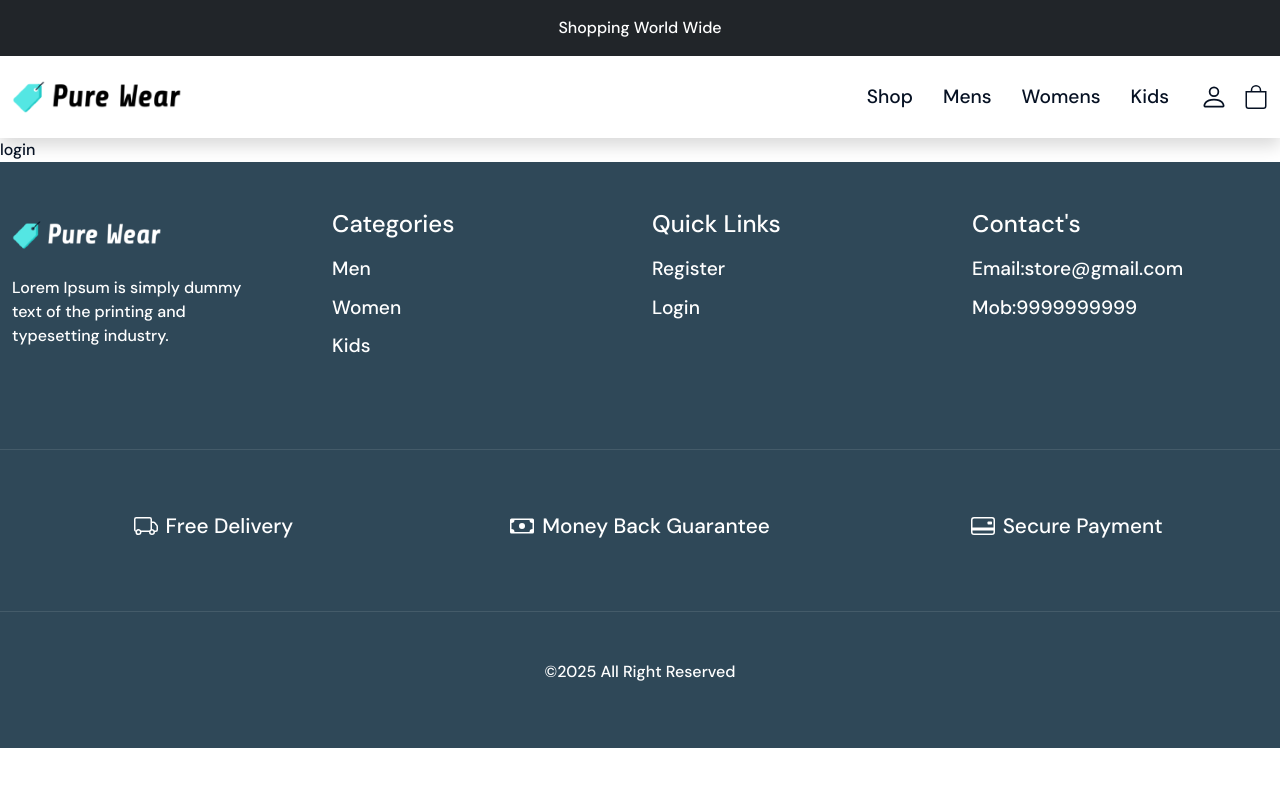
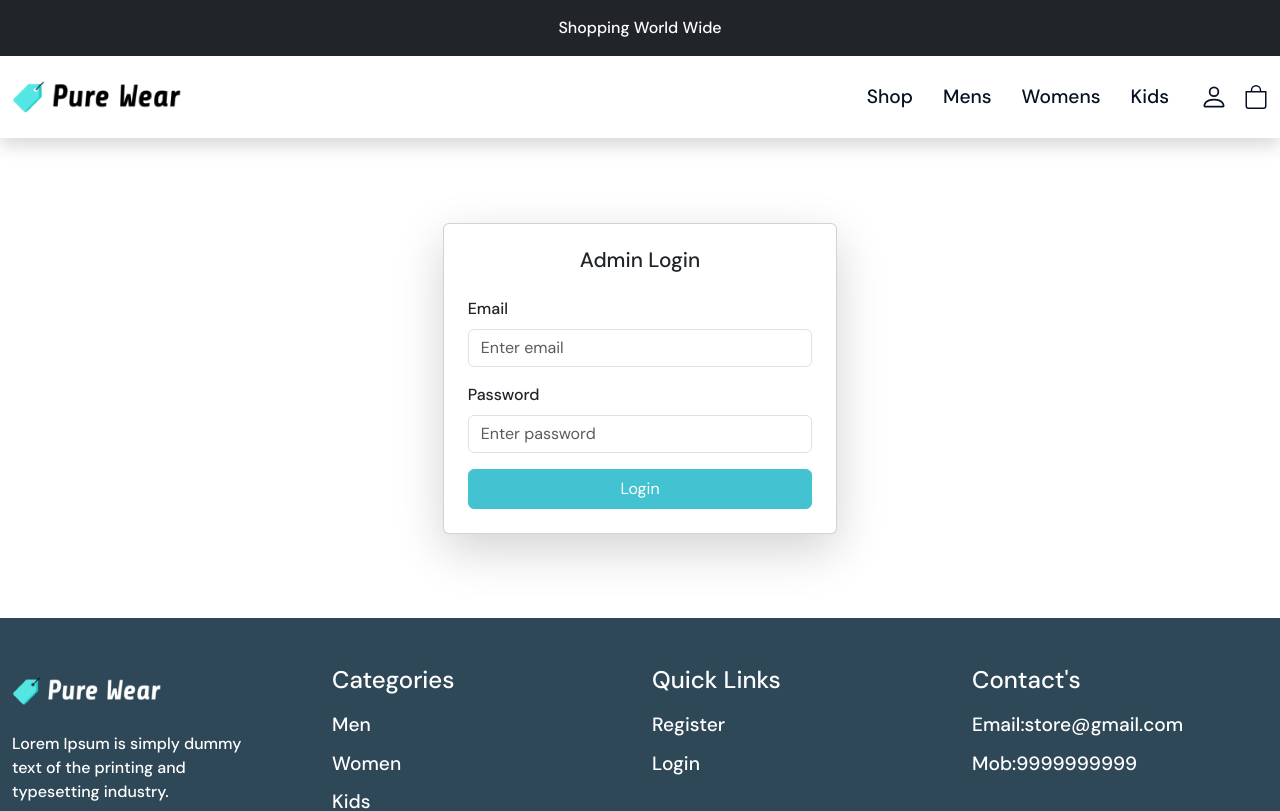
Before and after one commit to Alirustom/react-laravel-ecommerce, a React (Vite) app in the folder frontend/: page /admin/login in a window 1280 px wide. Shown: the top 811 px of the page. Built offline with nearby package versions, Linux system fonts and the light colour scheme.

Commit message:
Admin login page and api done

```diff
--- a/frontend/package.json
+++ b/frontend/package.json
@@ -10,6 +10,7 @@
     "preview": "vite preview"
   },
   "dependencies": {
+    "axios": "^1.11.0",
     "bootstrap": "^5.3.7",
     "react": "^19.1.1",
     "react-bootstrap": "^2.10.10",
--- a/frontend/src/components/admin/login.jsx
+++ b/frontend/src/components/admin/login.jsx
@@ -1,11 +1,100 @@
-import React from 'react'
-import Layout from '../common/Layout';
- const Login = () => {
+import React, { useState } from "react";
+import Layout from "../common/Layout";
+import axios from "axios";
+import {
+  Container,
+  Row,
+  Col,
+  Card,
+  Form,
+  Button,
+  Alert,
+  Spinner,
+} from "react-bootstrap";
+
+const Login = () => {
+  const [email, setEmail]       = useState("");
+  const [password, setPassword] = useState("");
+  const [error, setError]       = useState("");
+  const [loading, setLoading]   = useState(false);
+  const isMobile = window.innerWidth <= 768;
+
+  const handleSubmit = async (e) => {
+    e.preventDefault();
+    setError("");
+    setLoading(true);
+
+    try {
+      const res = await axios.post("http://127.0.0.1:8000/api/admin/login", {
+        email,
+        password,
+      });
+
+      if (res.status === 200 && res.data.token) {
+        localStorage.setItem("token", res.data.token);
+        alert("Login Successful!");
+      } else {
+        setError("Invalid credentials");
+      }
+    } catch (err) {
+      if (err.response && err.response.status === 401) {
+        setError("Invalid credentials");
+      } else {
+        setError("Something went wrong. Try again.");
+      }
+    } finally {
+      setLoading(false);
+    }
+  };
+
   return (
     <Layout>
-    <div>login</div>
+      <Container className="d-flex justify-content-center align-items-center" style={{ height: isMobile ? "50vh" : "60vh" }}>
+        <Row className="w-100">
+          <Col md={{ span: 4, offset: 4 }}>
+            <Card className="shadow-lg p-4">
+              <h3 className="text-center mb-4">Admin Login</h3>
+
+              {error && <Alert variant="danger">{error}</Alert>}
+
+              <Form onSubmit={handleSubmit}>
+                <Form.Group controlId="formEmail" className="mb-3">
+                  <Form.Label>Email</Form.Label>
+                  <Form.Control
+                    type="email"
+                    placeholder="Enter email"
+                    value={email}
+                    onChange={(e) => setEmail(e.target.value)}
+                    required
+                  />
+                </Form.Group>
+
+                <Form.Group controlId="formPassword" className="mb-3">
+                  <Form.Label>Password</Form.Label>
+                  <Form.Control
+                    type="password"
+                    placeholder="Enter password"
+                    value={password}
+                    onChange={(e) => setPassword(e.target.value)}
+                    required
+                  />
+                </Form.Group>
+
+                <Button
+                  variant="primary"
+                  type="submit"
+                  className="w-100"
+                  disabled={loading}
+                >
+                  {loading ? <Spinner animation="border" size="sm" /> : "Login"}
+                </Button>
+              </Form>
+            </Card>
+          </Col>
+        </Row>
+      </Container>
     </Layout>
-  )
-}
+  );
+};
 
-export default Login
+export default Login;
```
Also changed, not shown: 1 other file (tests, documents, lock files or other folders).
